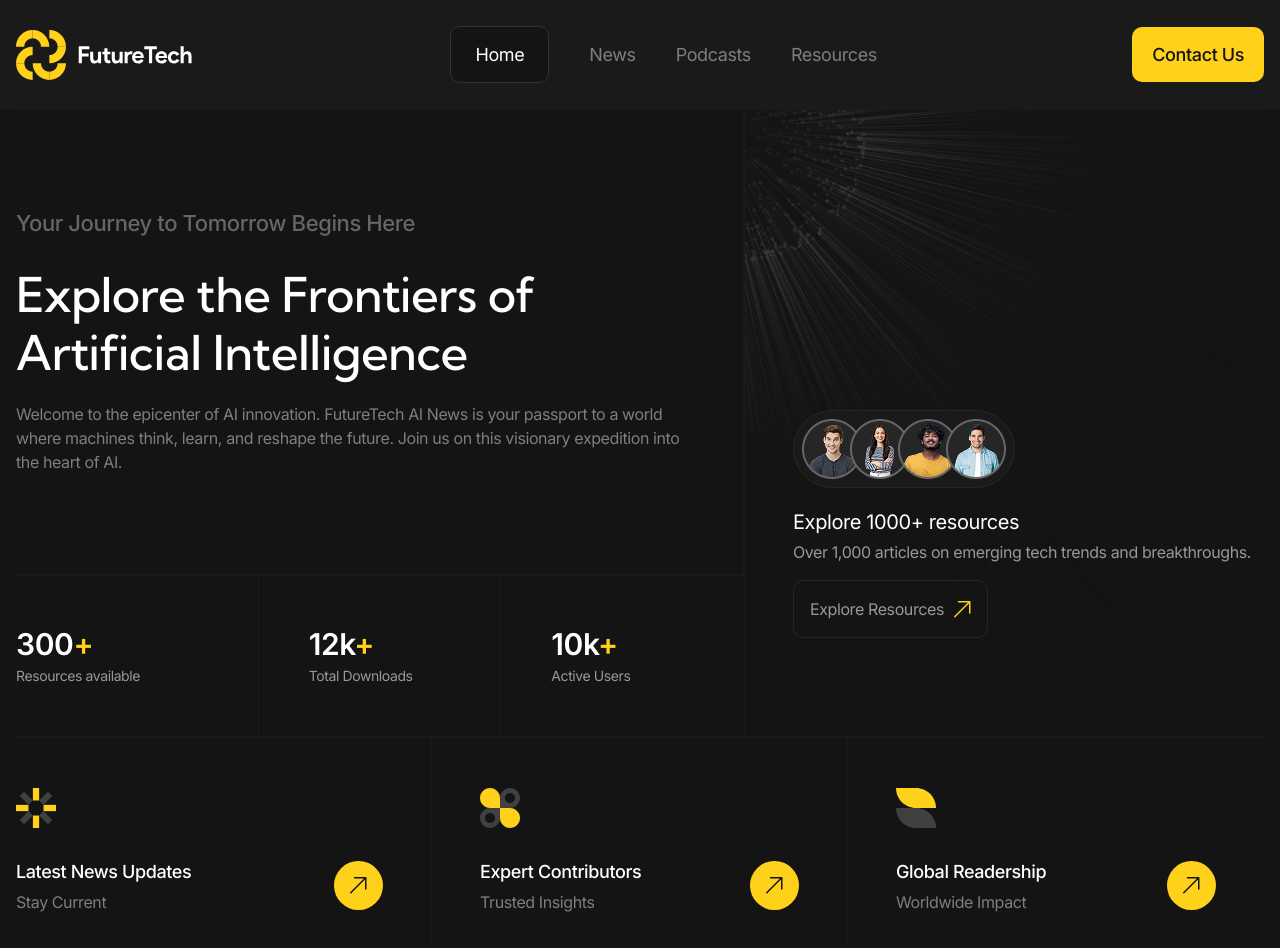
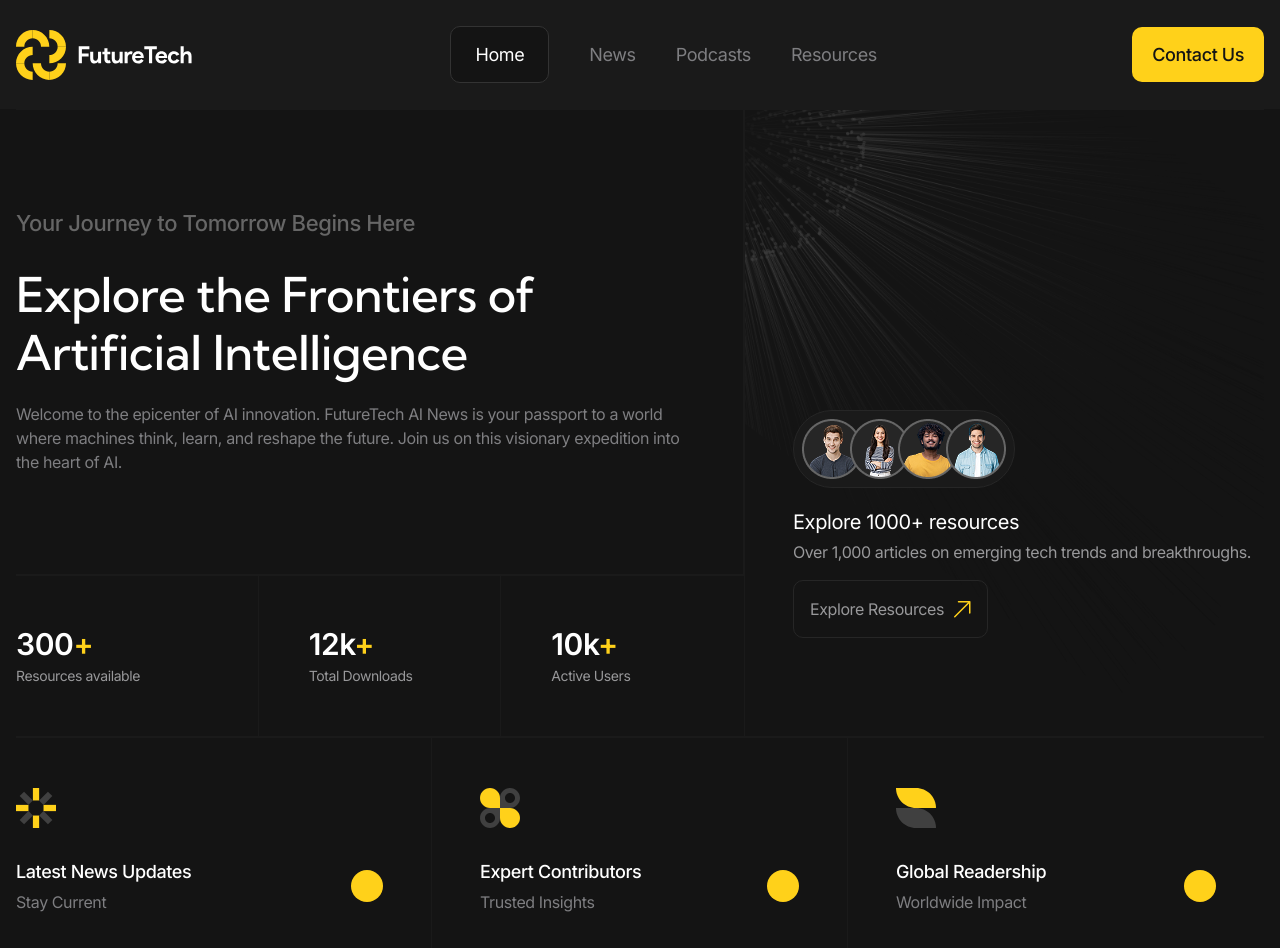
Before and after one commit to Arioteee/future-tech, a React (Vite) app: page / in a window 1280 px wide. Shown: the top 948 px of the page. Built offline with nearby package versions, Linux system fonts and the light colour scheme.

Commit message:
feat/add props in icon

```diff
--- a/src/components/icons/Icons.jsx
+++ b/src/components/icons/Icons.jsx
@@ -1,8 +1,7 @@
-export const ArrowDiagUp = () => {
+export const ArrowDiagUp = ({ className = '', fill }) => {
 	return (
 		<svg
-			width='17'
-			height='17'
+			className={className}
 			viewBox='0 0 17 17'
 			fill='none'
 			xmlns='http://www.w3.org/2000/svg'
@@ -11,7 +10,7 @@ export const ArrowDiagUp = () => {
 				fillRule='evenodd'
 				clipRule='evenodd'
 				d='M4.5 4.91738e-07L15.75 0C15.9489 0 16.1397 0.0790176 16.2803 0.21967C16.421 0.360322 16.5 0.551088 16.5 0.75V12C16.5 12.4142 16.1642 12.75 15.75 12.75C15.3358 12.75 15 12.4142 15 12V2.56066L1.28033 16.2803C0.987437 16.5732 0.512563 16.5732 0.21967 16.2803C-0.0732233 15.9874 -0.0732233 15.5126 0.21967 15.2197L13.9393 1.5L4.5 1.5C4.08579 1.5 3.75 1.16421 3.75 0.75C3.75 0.335787 4.08579 4.91738e-07 4.5 4.91738e-07Z'
-				fill='#141414'
+				fill={fill}
 			/>
 		</svg>
 	)
```
